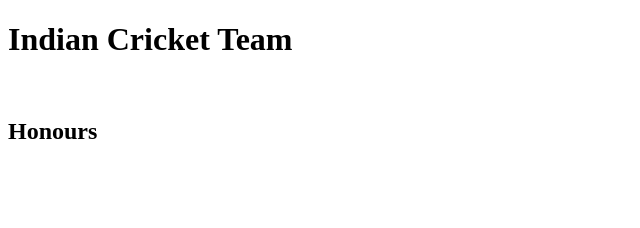
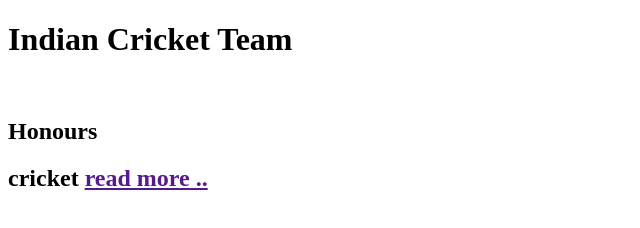
Before and after one commit to ankitt26/Microverse-Trial-3, a plain HTML site: page index.html in a window 1280 px wide. Shown: the whole page, without its empty margins (0-640 px from the left). Drawn offline with Linux system fonts and the light colour scheme.

Commit message:
step 7 completed

```diff
--- a/index.html
+++ b/index.html
@@ -18,6 +18,8 @@
       <div>
         <h2 id="tribute-info">Honours</h2>
       </div>
+      <h2> cricket <a id="tribute-link" href="" target="_blank">read more ..</a>
+      </h4>
     </main>
 
     <script src="js/index.js"></script>
```
